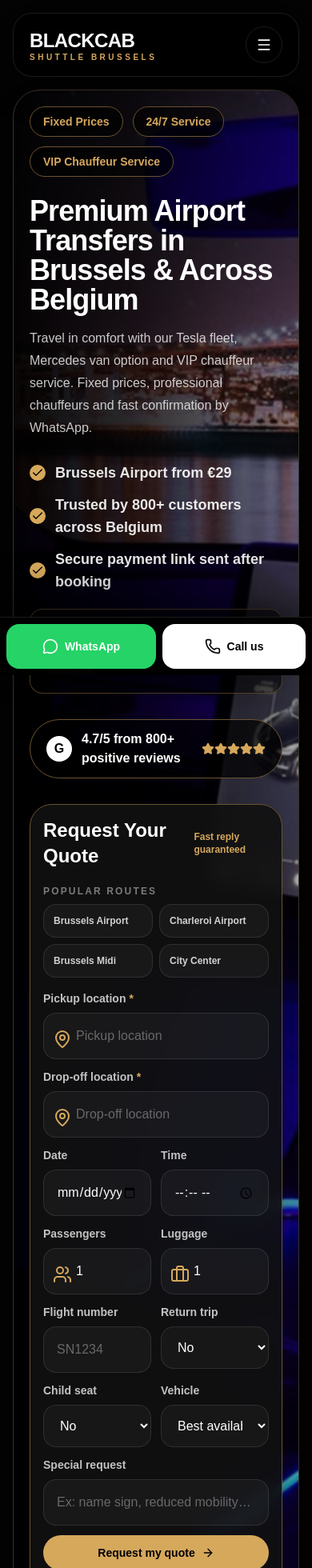
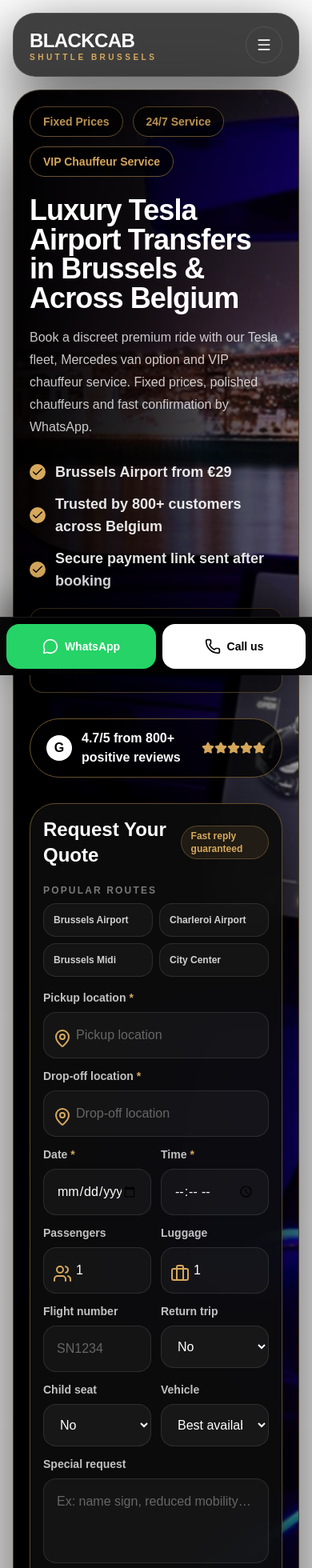
Before and after one commit to schcompany/blackcab-shuttle, a Next.js app: page / in a window 390 px wide. Shown: the top 1960 px of the page at 80% size. Built offline with nearby package versions, Linux system fonts and the light colour scheme.

Commit message:
update site

```diff
--- a/app/page.js
+++ b/app/page.js
@@ -76,9 +76,9 @@
 const content = {
   en: {
     nav: ["Services", "Fleet", "Reviews", "FAQ", "Contact"],
-    heroTitle: "Premium Airport Transfers in Brussels & Across Belgium",
+    heroTitle: "Luxury Tesla Airport Transfers in Brussels & Across Belgium",
     heroText:
-      "Travel in comfort with our Tesla fleet, Mercedes van option and VIP chauffeur service. Fixed prices, professional chauffeurs and fast confirmation by WhatsApp.",
+      "Book a discreet premium ride with our Tesla fleet, Mercedes van option and VIP chauffeur service. Fixed prices, polished chauffeurs and fast confirmation by WhatsApp.",
     bullets: [
       "Brussels Airport from €29",
       "Trusted by 800+ customers across Belgium",
@@ -202,8 +202,7 @@
     legalTitle: "Legal information",
     legalCompany: "BlackCab Shuttle Brussels",
     legalDesc: "Premium taxi, shuttle and chauffeur service in Brussels, Belgium.",
-    legalPlaceholder:
-      "Operated by SCH Company SRL. VAT number and registered office address can be added here before final publication.",
+    legalPlaceholder: "",
     legalLinks: ["Privacy Policy", "Terms & Conditions", "Cookies Policy"],
     footerTagline: "Premium taxi and shuttle services in Brussels and across Belgium.",
     footerCols: [
@@ -232,9 +231,9 @@
 
   fr: {
     nav: ["Services", "Flotte", "Avis", "FAQ", "Contact"],
-    heroTitle: "Transferts Aéroport Premium à Bruxelles & Partout en Belgique",
+    heroTitle: "Transferts Aéroport de Luxe à Bruxelles & Partout en Belgique",
     heroText:
-      "Voyagez en confort avec notre flotte Tesla, option van Mercedes et service chauffeur VIP. Prix fixes, chauffeurs professionnels et confirmation rapide via WhatsApp.",
+      "Réservez un trajet premium et discret avec notre flotte Tesla, option van Mercedes et service chauffeur VIP. Prix fixes, chauffeurs soignés et confirmation rapide via WhatsApp.",
     bullets: [
       "Aéroport de Bruxelles dès 29€",
       "Déjà 800+ clients nous font confiance",
@@ -358,8 +357,7 @@
     legalTitle: "Mentions légales",
     legalCompany: "BlackCab Shuttle Bruxelles",
     legalDesc: "Service premium de taxi, navette et chauffeur à Bruxelles, Belgique.",
-    legalPlaceholder:
-      "Exploité par SCH Company SRL. Le numéro de TVA et l’adresse du siège social peuvent être ajoutés ici avant publication définitive.",
+    legalPlaceholder: "",
     legalLinks: ["Politique de confidentialité", "Conditions générales", "Politique cookies"],
     footerTagline: "Services de taxi et navette premium à Bruxelles et dans toute la Belgique.",
     footerCols: [
@@ -388,9 +386,9 @@
 
   nl: {
     nav: ["Diensten", "Vloot", "Reviews", "FAQ", "Contact"],
-    heroTitle: "Premium Luchthaventransfers in Brussel & Heel België",
+    heroTitle: "Luxe Tesla Luchthaventransfers in Brussel & Heel België",
     heroText:
-      "Reis comfortabel met onze Tesla-vloot, Mercedes van-optie en VIP-chauffeursservice. Vaste prijzen, professionele chauffeurs en snelle bevestiging via WhatsApp.",
+      "Boek een discrete premium rit met onze Tesla-vloot, Mercedes van-optie en VIP-chauffeursservice. Vaste prijzen, verzorgde chauffeurs en snelle bevestiging via WhatsApp.",
     bullets: [
       "Brussels Airport vanaf €29",
       "Vertrouwd door 800+ klanten in België",
@@ -514,8 +512,7 @@
     legalTitle: "Juridische informatie",
     legalCompany: "BlackCab Shuttle Brussel",
     legalDesc: "Premium taxi-, shuttle- en chauffeursservice in Brussel, België.",
-    legalPlaceholder:
-      "Uitgebaat door SCH Company SRL. Het btw-nummer en de maatschappelijke zetel kunnen hier vóór definitieve publicatie worden toegevoegd.",
+    legalPlaceholder: "",
     legalLinks: ["Privacybeleid", "Algemene voorwaarden", "Cookiebeleid"],
     footerTagline: "Premium taxi- en shuttlediensten in Brussel en heel België.",
     footerCols: [
@@ -643,6 +640,21 @@
   );
 }
 
+function TextareaInput({ label, value, setValue, placeholder = "" }) {
+  return (
+    <label className="block">
+      <span className="mb-2 block text-sm font-bold text-white/75">{label}</span>
+      <textarea
+        value={value}
+        onChange={(e) => setValue(e.target.value)}
+        placeholder={placeholder}
+        rows={3}
+        className="w-full resize-none rounded-2xl border border-white/10 bg-white/[0.04] px-4 py-4 text-white outline-none placeholder:text-white/35 focus:border-[#d6a85c]"
+      />
+    </label>
+  );
+}
+
 function SelectInput({ label, value, setValue, options, ariaLabel }) {
   return (
     <label className="block">
@@ -665,7 +677,7 @@
 
 function Card({ children }) {
   return (
-    <div className="rounded-[24px] border border-white/10 bg-[#0d0d0d] p-5 shadow-2xl transition duration-300 hover:-translate-y-1 hover:border-[#d6a85c]/40 hover:bg-[#111111]">
+    <div className="rounded-[26px] border border-white/10 bg-[linear-gradient(180deg,rgba(255,255,255,0.045),rgba(255,255,255,0.018))] p-5 shadow-[0_18px_60px_rgba(0,0,0,0.45)] transition duration-300 hover:-translate-y-1 hover:border-[#d6a85c]/45 hover:bg-[#111111]">
       {children}
     </div>
   );
@@ -858,12 +870,12 @@
   // RENDER
   // ─────────────────────────────────────────────────────────────────────────
   return (
-    <main className="min-h-screen bg-[#030303] pb-24 text-white md:pb-0">
+    <main className="min-h-screen overflow-x-hidden bg-[radial-gradient(circle_at_top_left,rgba(214,168,92,0.14),transparent_34%),radial-gradient(circle_at_75%_10%,rgba(255,255,255,0.06),transparent_28%),#030303] pb-24 text-white md:pb-0">
       <JsonLd data={businessSchema} />
       <div className="mx-auto max-w-[1500px] px-4 py-4 md:px-8">
 
         {/* ── HEADER ──────────────────────────────────────────────────────── */}
-        <header className="sticky top-3 z-50 mb-4 rounded-[24px] border border-white/10 bg-black/70 px-5 py-4 shadow-2xl backdrop-blur-xl">
+        <header className="sticky top-3 z-50 mb-4 rounded-[28px] border border-white/10 bg-black/75 px-5 py-4 shadow-[0_24px_80px_rgba(0,0,0,0.65)] backdrop-blur-2xl">
           <div className="flex items-center justify-between gap-4">
             <a href="#hero" className="leading-none">
               <div className="text-2xl font-black tracking-tight md:text-3xl">BLACKCAB</div>
@@ -942,7 +954,7 @@
         {/* ── HERO ────────────────────────────────────────────────────────── */}
         <section
           id="hero"
-          className="relative overflow-hidden rounded-[34px] border border-[#3b3022] bg-black shadow-2xl"
+          className="relative overflow-hidden rounded-[34px] border border-[#6b5431]/70 bg-black shadow-[0_40px_120px_rgba(0,0,0,0.72)]"
         >
           <Image
             src={images.hero}
@@ -953,9 +965,9 @@
             quality={90}
             className="object-cover"
           />
-          <div className="absolute inset-0 bg-[linear-gradient(90deg,rgba(0,0,0,0.95)_0%,rgba(0,0,0,0.76)_42%,rgba(0,0,0,0.30)_100%)] backdrop-blur-[1px]" />
-
-          <div className="relative z-10 grid min-h-[760px] gap-8 p-5 md:p-10 xl:grid-cols-[1.1fr_0.75fr]">
+          <div className="absolute inset-0 bg-[linear-gradient(90deg,rgba(0,0,0,0.97)_0%,rgba(0,0,0,0.80)_44%,rgba(0,0,0,0.36)_100%)] backdrop-blur-[1px]" />
+
+          <div className="relative z-10 grid min-h-[620px] gap-8 p-5 md:min-h-[760px] md:p-10 xl:grid-cols-[1.1fr_0.75fr]">
             {/* Left column */}
             <div className="flex flex-col justify-center">
               <div className="mb-6 flex flex-wrap gap-3">
@@ -969,7 +981,7 @@
                 ))}
               </div>
 
-              <h1 className="max-w-4xl text-4xl font-black leading-[1.03] tracking-tight md:text-7xl">
+              <h1 className="max-w-4xl text-4xl font-black leading-[1.02] tracking-tight md:text-7xl xl:text-8xl">
                 {t.heroTitle}
               </h1>
 
@@ -1010,10 +1022,10 @@
             </div>
 
             {/* Right column — Quote form */}
-            <div className="my-auto rounded-[28px] border border-[#6b5431] bg-[#111]/90 p-4 shadow-2xl backdrop-blur-md md:p-6">
+            <div className="my-auto rounded-[32px] border border-[#6b5431]/90 bg-[#0d0d0d]/92 p-4 shadow-[0_30px_90px_rgba(0,0,0,0.7)] backdrop-blur-xl md:p-6">
               <div className="mb-5 flex items-center justify-between gap-4">
                 <h2 className="text-2xl font-black md:text-3xl">{t.quote}</h2>
-                <span className="text-xs font-bold text-[#d6a85c]">{t.fastReply}</span>
+                <span className="rounded-full border border-[#d6a85c]/30 bg-[#d6a85c]/10 px-3 py-1 text-xs font-bold text-[#d6a85c]">{t.fastReply}</span>
               </div>
 
               <div className="mb-4 md:hidden">
@@ -1060,12 +1072,16 @@
                     value={date}
                     setValue={setDate}
                     type="date"
+                    required
+                    error={formErrors.date}
                   />
                   <Input
                     label={t.time}
                     value={time}
                     setValue={setTime}
                     type="time"
+                    required
+                    error={formErrors.time}
                   />
                 </div>
 
@@ -1123,7 +1139,7 @@
                   />
                 </div>
 
-                <Input
+                <TextareaInput
                   label={t.specialRequest}
                   value={specialRequest}
                   setValue={setSpecialRequest}
@@ -1415,15 +1431,11 @@
                   +32 490 37 39 03
                 </a>
               </p>
-              <div className="flex flex-wrap gap-3 pt-1">
+              <div className="flex flex-wrap gap-3 pt-1 text-white/45">
                 {t.legalLinks.map((link) => (
-                  <a
-                    key={link}
-                    href="#"
-                    className="text-white/50 hover:text-[#d6a85c] underline transition"
-                  >
+                  <span key={link} className="rounded-full border border-white/10 px-3 py-1">
                     {link}
-                  </a>
+                  </span>
                 ))}
               </div>
             </div>
```
